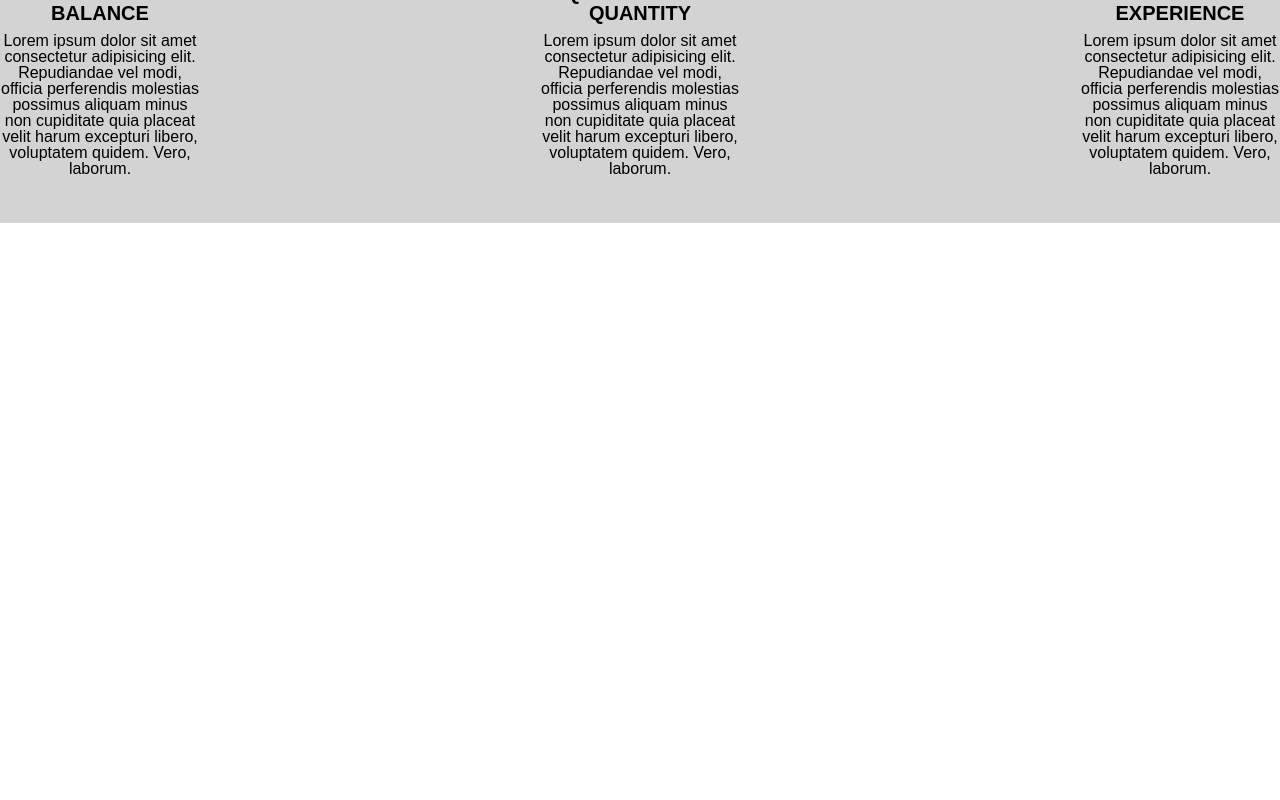
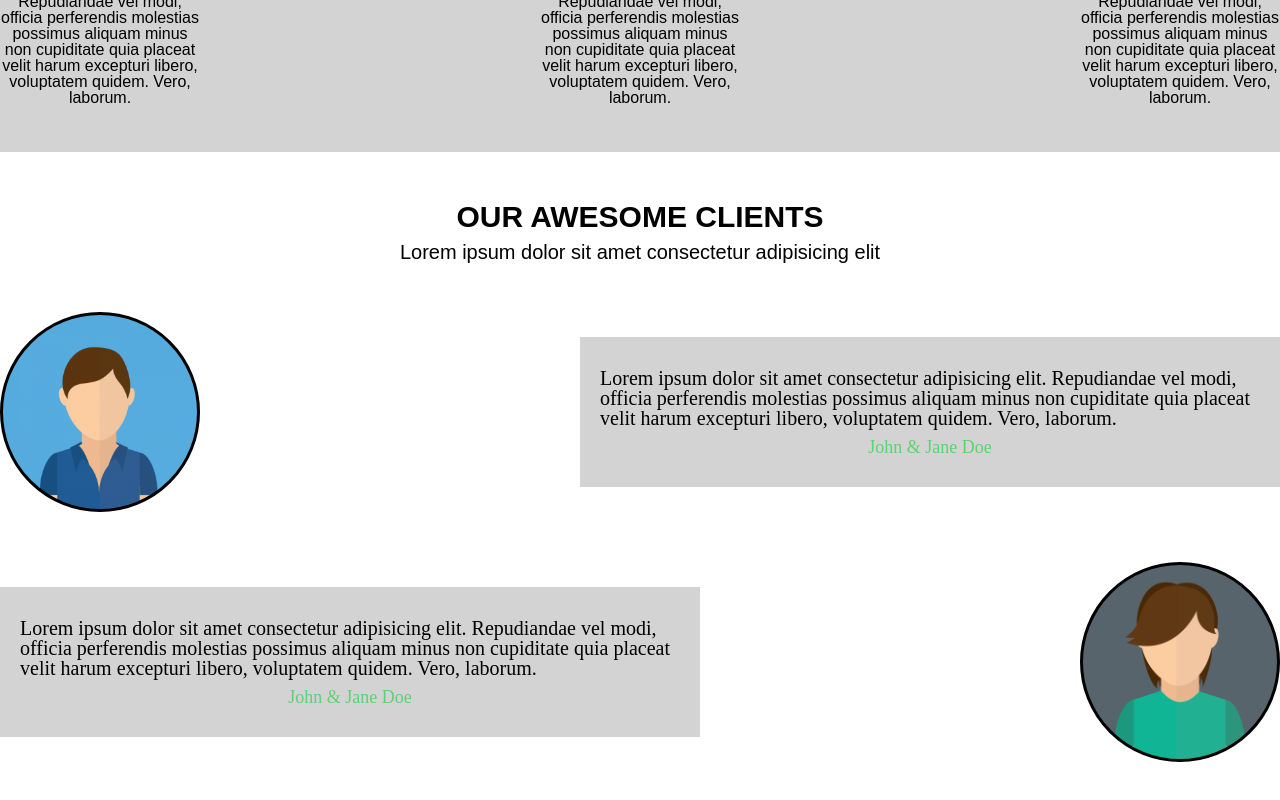
Before and after one commit to staszek998/WWDC3-treehouse, a React (Create React App) app: page / in a window 1280 px wide. Shown: the part 2569-3369 px from the top of the page. Before the commit the page ends 2792 px from the top, so only its background shows below. Built offline with nearby package versions, Linux system fonts and the light colour scheme.

Commit message:
Basic layout of the Clients section

```diff
--- a/src/App.css
+++ b/src/App.css
@@ -133,7 +133,8 @@ acronym {
   box-sizing: border-box; }
 
 div.container {
-  width: 100%; }
+  width: 100%;
+  height: 100%; }
   @media only screen and (min-device-width: 960px) {
     div.container {
       width: 960px;
@@ -220,6 +221,47 @@ div.container {
   font-size: 18px;
   font-weight: bolder;
   margin-bottom: 5px; }
+
+.quotation {
+  display: flex;
+  flex-wrap: nowrap;
+  justify-content: space-between;
+  align-items: center;
+  width: 100%;
+  margin-top: 50px; }
+
+.quotation--first {
+  flex-direction: row; }
+
+.quotation--second {
+  flex-direction: row-reverse; }
+
+.quotation__image {
+  background-color: lightgray;
+  width: 200px;
+  height: 200px;
+  border-radius: 50%;
+  background-size: cover;
+  background-position: center;
+  background-repeat: no-repeat;
+  border: 3px solid black; }
+
+.quotation__text {
+  height: 150px;
+  width: 700px;
+  display: flex;
+  flex-direction: column;
+  flex-wrap: nowrap;
+  justify-content: center;
+  align-items: center;
+  background-color: lightgray;
+  padding: 20px; }
+  .quotation__text .text__body {
+    font-size: 20px; }
+  .quotation__text .text__author {
+    margin-top: 10px;
+    font-size: 18px;
+    color: #5ed271; }
 
 .nav {
   display: flex;
@@ -359,13 +401,13 @@ nav a {
 
 .culture-and-values {
   background-color: lightgray;
-  height: 500px;
-  padding: 50px 0; }
+  padding: 50px 0;
+  height: 500px; }
   .culture-and-values .container {
     display: flex;
     flex-direction: column;
     flex-wrap: nowrap;
-    justify-content: space-between;
+    justify-content: flex-start;
     align-items: center; }
 
 .culture__wrapper {
@@ -431,3 +473,13 @@ nav a {
 .description__title,
 .description__text {
   text-align: center; }
+
+.clients {
+  background-color: white;
+  padding: 50px 0; }
+  .clients .container {
+    display: flex;
+    flex-direction: column;
+    flex-wrap: nowrap;
+    justify-content: center;
+    align-items: center; }
--- a/src/js/Main.jsx
+++ b/src/js/Main.jsx
@@ -4,6 +4,7 @@ import Header from "./sections/Header";
 import Intro from "./sections/Intro";
 import LatestProject from "./sections/LatestProject";
 import CultureAndValues from "./sections/Culture&Values";
+import Clients from "./sections/Clients";
 
 class Main extends Component {
   render() {
@@ -14,6 +15,7 @@ class Main extends Component {
         <Intro />
         <LatestProject />
         <CultureAndValues />
+        <Clients />
       </div>
     );
   }
--- a/src/js/components/clients/Quotation.jsx
+++ b/src/js/components/clients/Quotation.jsx
@@ -0,0 +1,24 @@
+import React, { Component } from "react";
+
+class Quotation extends Component {
+  render() {
+    return (
+      <div
+        className={`quotation ${
+          this.props.type == 1 ? "quotation--first" : "quotation--second"
+        }`}
+      >
+        <div
+          className="quotation__image"
+          style={{ backgroundImage: `url(${this.props.imgUrl})` }}
+        />
+        <div className="quotation__text">
+          <span className="text__body">{this.props.text}</span>
+          <span className="text__author">{this.props.author}</span>
+        </div>
+      </div>
+    );
+  }
+}
+
+export default Quotation;
--- a/src/js/sections/Clients.jsx
+++ b/src/js/sections/Clients.jsx
@@ -0,0 +1,36 @@
+import React, { Component } from "react";
+import Quotation from "../components/clients/Quotation";
+import contactPhoto1 from "../../images/clients/client-1.png";
+import contactPhoto2 from "../../images/clients/client-2.png";
+
+const shortLorem =
+  "Lorem ipsum dolor sit amet consectetur adipisicing elit. Repudiandae vel modi, officia perferendis molestias possimus aliquam minus non cupiditate quia placeat velit harum excepturi libero, voluptatem quidem. Vero, laborum.";
+
+class Clients extends Component {
+  render() {
+    return (
+      <div className="clients">
+        <div className="container">
+          <h2 className="section-title sans-serif">OUR AWESOME CLIENTS</h2>
+          <h4 className="section-subtitle sans-serif">
+            Lorem ipsum dolor sit amet consectetur adipisicing elit
+          </h4>
+          <Quotation
+            type="1"
+            text={shortLorem}
+            author="John & Jane Doe"
+            imgUrl={contactPhoto1}
+          />
+          <Quotation
+            type="2"
+            text={shortLorem}
+            author="John & Jane Doe"
+            imgUrl={contactPhoto2}
+          />
+        </div>
+      </div>
+    );
+  }
+}
+
+export default Clients;
--- a/src/scss/_base.scss
+++ b/src/scss/_base.scss
@@ -1,5 +1,6 @@
 div.container {
   width: 100%;
+  height: 100%;
 
   @media only screen and (min-device-width: 960px) {
     width: 960px;
--- a/src/scss/components/clients/_quotation.scss
+++ b/src/scss/components/clients/_quotation.scss
@@ -0,0 +1,49 @@
+.quotation {
+  display: flex;
+  flex-wrap: nowrap;
+  justify-content: space-between;
+  align-items: center;
+  width: 100%;
+  margin-top: 50px;
+}
+
+.quotation--first {
+  flex-direction: row;
+}
+
+.quotation--second {
+  flex-direction: row-reverse;
+}
+
+.quotation__image {
+  background-color: lightgray;
+  width: 200px;
+  height: 200px;
+  border-radius: 50%;
+  background-size: cover;
+  background-position: center;
+  background-repeat: no-repeat;
+  border: 3px solid black;
+}
+
+.quotation__text {
+  height: 150px;
+  width: 700px;
+  display: flex;
+  flex-direction: column;
+  flex-wrap: nowrap;
+  justify-content: center;
+  align-items: center;
+  background-color: lightgray;
+  padding: 20px;
+
+  .text__body {
+    font-size: 20px;
+  }
+
+  .text__author {
+    margin-top: 10px;
+    font-size: 18px;
+    color: #5ed271;
+  }
+}
--- a/src/scss/sections/_clients.scss
+++ b/src/scss/sections/_clients.scss
@@ -0,0 +1,12 @@
+.clients {
+  background-color: white;
+  padding: 50px 0;
+
+  .container {
+    display: flex;
+    flex-direction: column;
+    flex-wrap: nowrap;
+    justify-content: center;
+    align-items: center;
+  }
+}
--- a/src/scss/sections/_culture-&-values.scss
+++ b/src/scss/sections/_culture-&-values.scss
@@ -1,13 +1,13 @@
 .culture-and-values {
   background-color: lightgray;
+  padding: 50px 0;
   height: 500px;
-  padding: 50px 0;
 
   .container {
     display: flex;
     flex-direction: column;
     flex-wrap: nowrap;
-    justify-content: space-between;
+    justify-content: flex-start;
     align-items: center;
   }
 }
```
Also changed, not shown: src/images/clients/client-1.png (added), src/images/clients/client-2.png (added).
